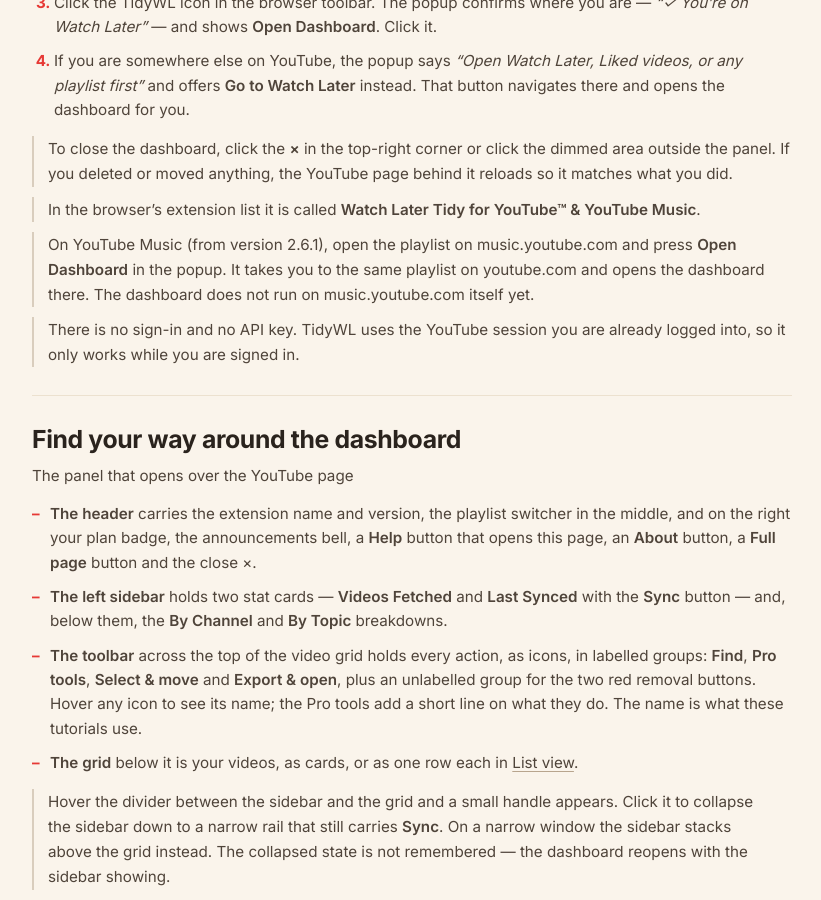
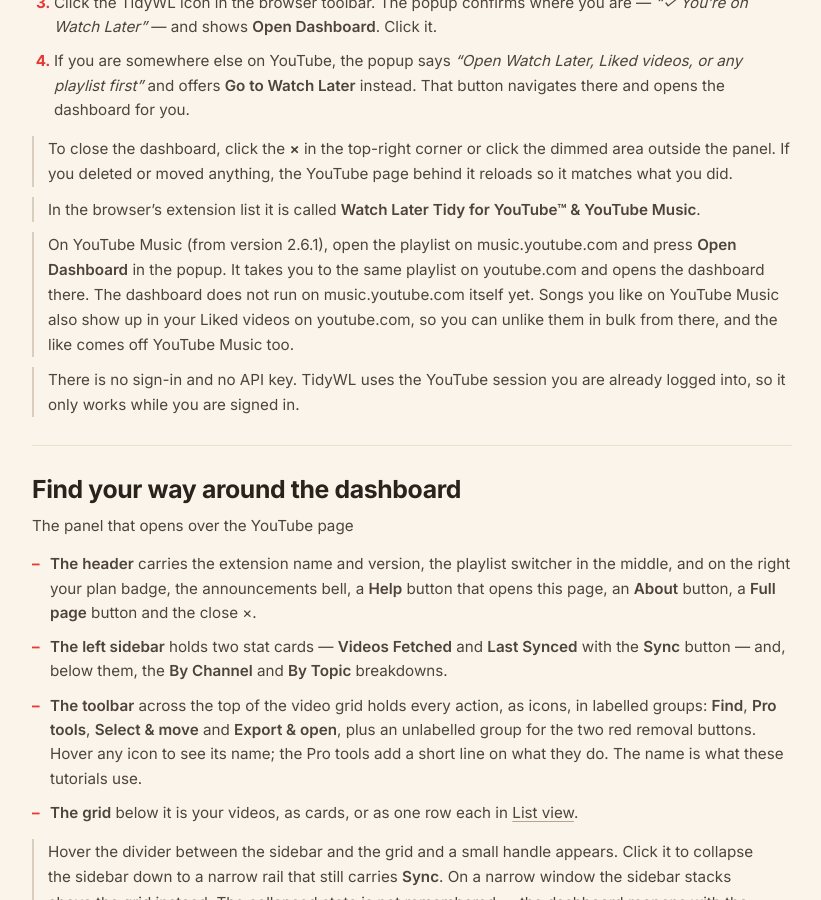
Before and after one commit to dominic-lam/tidywl-site, a Jekyll site: the page built from tutorials/index.html, in a window 1280 px wide and 900 px high, scrolled down 1518 px. Shown: the whole window, without its empty margins (88-909 px from the left). Built offline with Jekyll 4.4.1, drawn with Linux system fonts in a browser that asks for light colours.

Commit message:
Say that songs liked on YouTube Music can be unliked in bulk from Liked videos, which the coordinator verified in a real browser on 2026-10-21, beside the 2.6.1 YouTube Music line.
Co-Authored-By: Claude Opus 5.5 <noreply@anthropic.com>
Claude-Session: https://claude.ai/code/session_01XtpXAjwgPsJzz2Lx8bxL6s

```diff
--- a/index.html
+++ b/index.html
@@ -198,7 +198,7 @@ last_modified_at: 2026-10-21
         "name": "Does TidyWL work with YouTube Music?",
         "acceptedAnswer": {
           "@type": "Answer",
-          "text": "Partly, from version 2.6.1. Open a playlist on music.youtube.com and press Open Dashboard in the TidyWL popup: it takes you to the same playlist on youtube.com and opens the dashboard there, where you manage it like any other playlist. The dashboard does not run on music.youtube.com itself yet."
+          "text": "Partly. Songs you like on YouTube Music also show up in your Liked videos on youtube.com, so you can unlike them in bulk from there, and the like comes off YouTube Music too. From version 2.6.1, open a playlist on music.youtube.com and press Open Dashboard in the TidyWL popup: it takes you to the same playlist on youtube.com and opens the dashboard there, where you manage it like any other playlist. The dashboard does not run on music.youtube.com itself yet."
         }
       },
       {
@@ -989,7 +989,7 @@ last_modified_at: 2026-10-21
               <span class="plus" aria-hidden="true">+</span>
             </button>
             <div class="faq-a" id="faq-music">
-              Partly, from version 2.6.1. Open a playlist on music.youtube.com and press Open Dashboard in the TidyWL popup: it takes you to the same playlist on youtube.com and opens the dashboard there, where you manage it like any other playlist. The dashboard does not run on music.youtube.com itself yet.
+              Partly. Songs you like on YouTube Music also show up in your Liked videos on youtube.com, so you can unlike them in bulk from there, and the like comes off YouTube Music too. From version 2.6.1, open a playlist on music.youtube.com and press Open Dashboard in the TidyWL popup: it takes you to the same playlist on youtube.com and opens the dashboard there, where you manage it like any other playlist. The dashboard does not run on music.youtube.com itself yet.
             </div>
           </div>
 
--- a/llms.txt
+++ b/llms.txt
@@ -88,7 +88,7 @@ YouTube's Watch Later playlist has a hard 5,000 video cap. Once you hit it, YouT
 - **Microsoft Edge** — published on Microsoft Edge Add-ons since September 2026. Edge installs and updates it from its own store. Each store reviews every version separately, and Edge's review has at times run weeks behind Chrome's, so the Edge listing can serve an older version; it shows which one.
 - **Firefox 153 or newer** — listed in Firefox Add-ons as Watch Later Tidy for YouTube™ & YouTube Music: https://addons.mozilla.org/firefox/addon/watch-later-tidy/ (since September 2026), which https://tidywl.com/firefox/ links to. Signed by Mozilla, updates automatically. Copies installed from tidywl.com before the listing existed moved onto the listing at their first update check after version 2.1.0, and update from it since.
 - **Firefox for Android** — not supported. YouTube's mobile site is a different page structure and it has not been tested.
-- **YouTube Music** — since version 2.6.1, opening the dashboard from the toolbar popup on a music.youtube.com playlist takes you to the same playlist on youtube.com, where the dashboard manages it like any other playlist. The dashboard does not run on music.youtube.com itself.
+- **YouTube Music** — since version 2.6.1, opening the dashboard from the toolbar popup on a music.youtube.com playlist takes you to the same playlist on youtube.com, where the dashboard manages it like any other playlist. Songs you like on YouTube Music also show up in your Liked videos on youtube.com, so you can unlike them in bulk from there, and the like comes off YouTube Music too. The dashboard does not run on music.youtube.com itself.
 
 Since version 2.6.1 the stores list it as **Watch Later Tidy for YouTube™ & YouTube Music**. Earlier names: Watch Later Tidy for YouTube™ (from 2.2.0), Watch Later Tidy (from 2.0.0) and YouTube Watch Later Tidy (before that). Inside the extension it is called Watch Later Tidy, or TidyWL.
 
--- a/tutorials/index.html
+++ b/tutorials/index.html
@@ -111,7 +111,7 @@ faq:
         </ol>
         <p class="tut-note">To close the dashboard, click the <b class="ui">×</b> in the top-right corner or click the dimmed area outside the panel. If you deleted or moved anything, the YouTube page behind it reloads so it matches what you did.</p>
         <p class="tut-note">In the browser’s extension list it is called <b class="ui">Watch Later Tidy for YouTube™ &amp; YouTube Music</b>.</p>
-        <p class="tut-note">On YouTube Music (from version 2.6.1), open the playlist on music.youtube.com and press <b class="ui">Open Dashboard</b> in the popup. It takes you to the same playlist on youtube.com and opens the dashboard there. The dashboard does not run on music.youtube.com itself yet.</p>
+        <p class="tut-note">On YouTube Music (from version 2.6.1), open the playlist on music.youtube.com and press <b class="ui">Open Dashboard</b> in the popup. It takes you to the same playlist on youtube.com and opens the dashboard there. The dashboard does not run on music.youtube.com itself yet. Songs you like on YouTube Music also show up in your Liked videos on youtube.com, so you can unlike them in bulk from there, and the like comes off YouTube Music too.</p>
         <p class="tut-note">There is no sign-in and no API key. TidyWL uses the YouTube session you are already logged into, so it only works while you are signed in.</p>
       </article>
 
```
